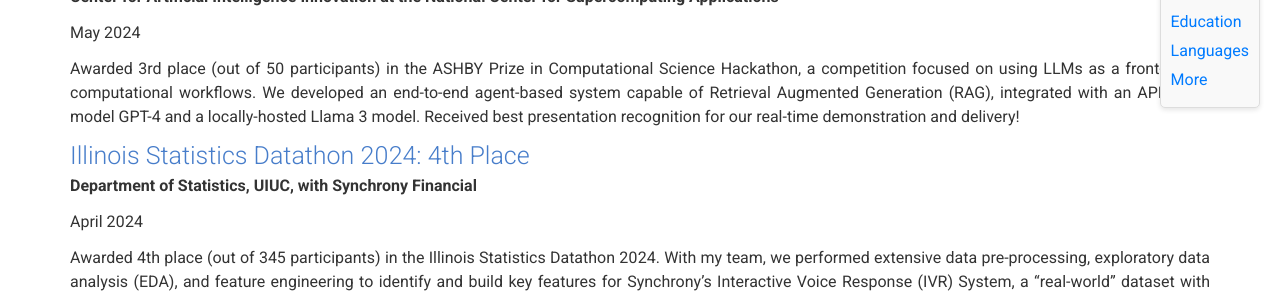
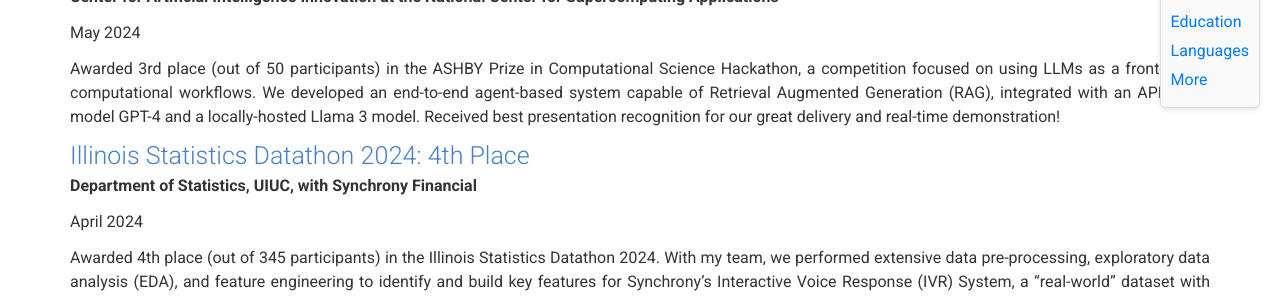
Before and after one commit to fsaudm/fsaudm.github.io, a Jekyll site: the page built from index.md, in a window 1280 px wide and 900 px high, scrolled down 4013 px. Shown: the part 201-497 px from the top of the window. Built offline with Jekyll 4.4.1, drawn with Linux system fonts in a browser that asks for light colours.

Commit message:
certs & awards

```diff
--- a/_data/certifications.yml
+++ b/_data/certifications.yml
@@ -3,7 +3,7 @@
   date: "May 2024"
   link: "https://ai.ncsa.illinois.edu/news-events/2024/05/2024-hackathon-winners-announced/"
   description: >
-    Awarded 3rd place (out of 50 participants) in the ASHBY Prize in Computational Science Hackathon, a competition focused on using LLMs as a front-end to computational workflows. We developed an end-to-end agent-based system capable of Retrieval Augmented Generation (RAG), integrated with an API-based model GPT-4 and a locally-hosted Llama 3 model. Received best presentation recognition for our real-time demonstration and delivery!
+    Awarded 3rd place (out of 50 participants) in the ASHBY Prize in Computational Science Hackathon, a competition focused on using LLMs as a front-end to computational workflows. We developed an end-to-end agent-based system capable of Retrieval Augmented Generation (RAG), integrated with an API-based model GPT-4 and a locally-hosted Llama 3 model. Received best presentation recognition for our great delivery and real-time demonstration!
 
 - title: "Illinois Statistics Datathon 2024: 4th Place"
   issuer: "Department of Statistics, UIUC, with Synchrony Financial"
```
